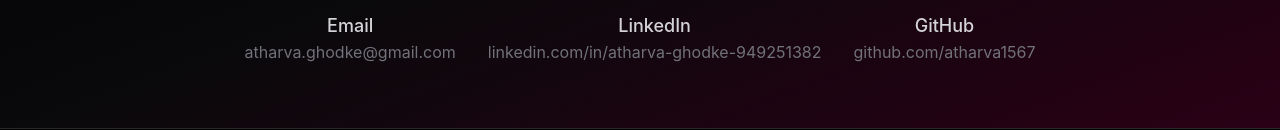
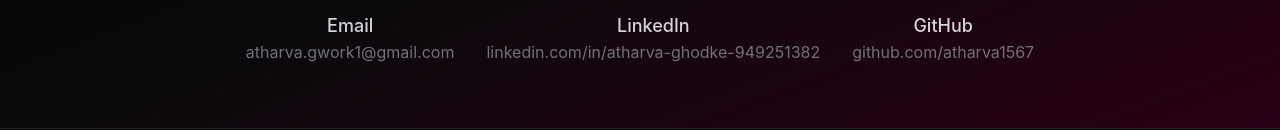
Before and after one commit to atharva1567/Personal-Portfolio, a Next.js app: page / in a window 1280 px wide. Shown: the part 9112-9242 px from the top of the page. Built offline with nearby package versions, Linux system fonts and the light colour scheme.

Commit message:
Update portfolio contact email

```diff
--- a/components/contact-section.jsx
+++ b/components/contact-section.jsx
@@ -26,8 +26,8 @@ export default function ContactSection() {
     {
       icon: Mail,
       label: "Email",
-      value: "atharva.ghodke@gmail.com",
-      href: "mailto:atharva.ghodke@gmail.com",
+      value: "atharva.gwork1@gmail.com",
+      href: "mailto:atharva.gwork1@gmail.com",
     },
     {
       icon: Linkedin,
```
